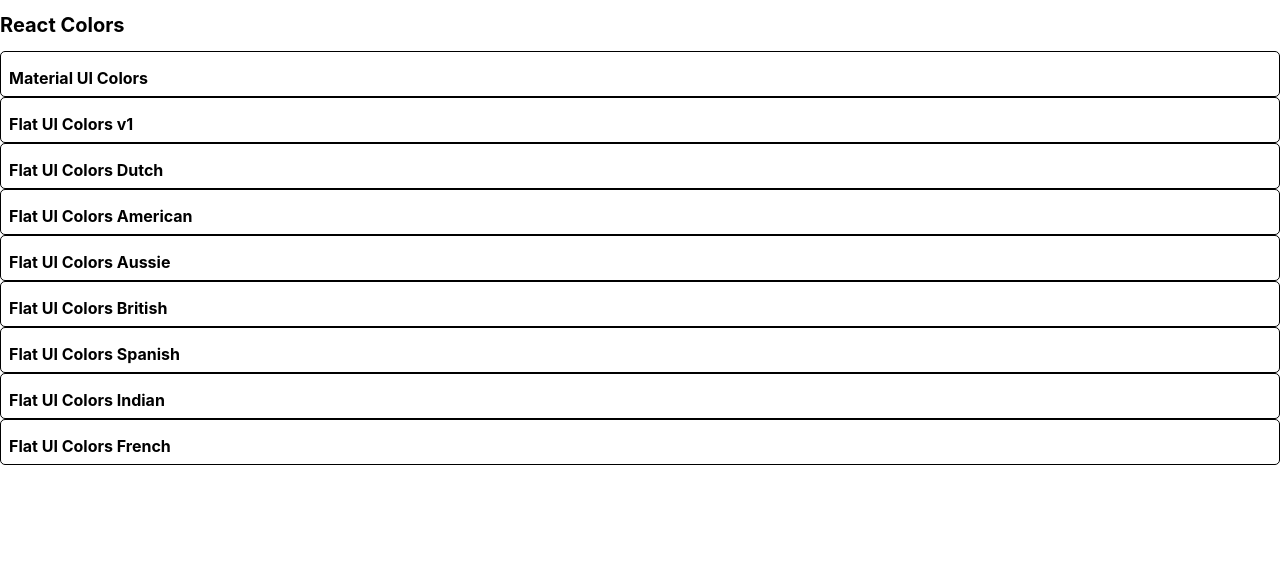
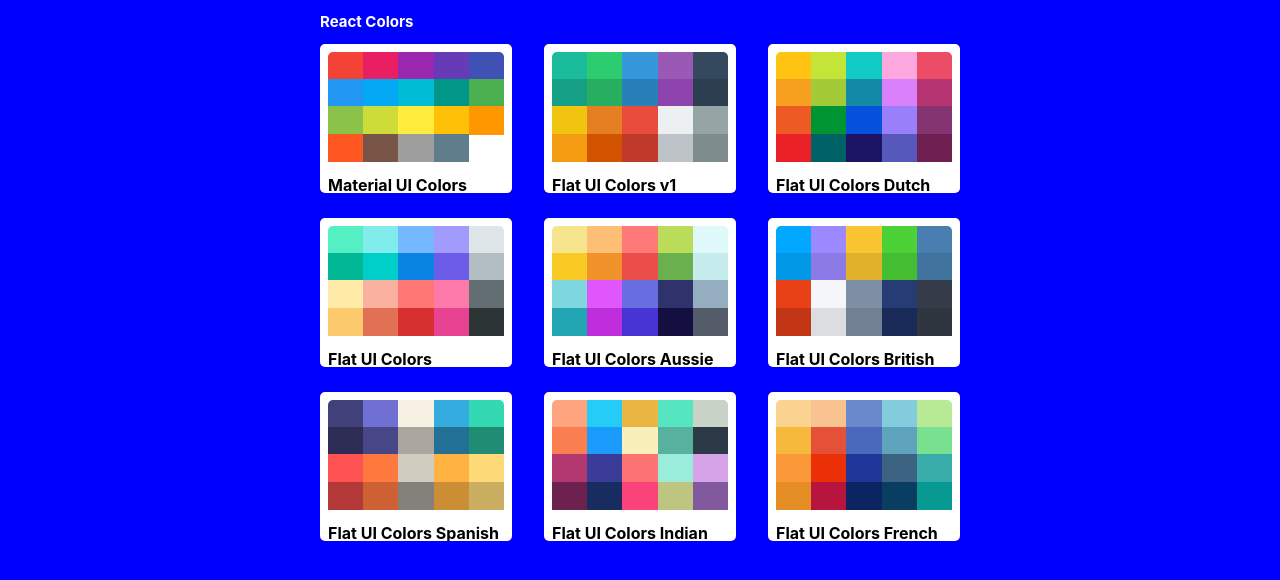
Before and after one commit to JordanFrontDev/color-app, a React (Create React App) app: page / in a window 1280 px wide. Shown: the top 580 px of the page. Built offline with nearby package versions, Linux system fonts and the light colour scheme.

Commit message:
add link to palette

```diff
--- a/src/App.js
+++ b/src/App.js
@@ -14,7 +14,7 @@
   }
   return (
     <Switch>
-      <Route exact path='/' render={() => <PaletteList palettes={seedPalettes} />}/>
+      <Route exact path='/' render={(routeProps) => <PaletteList palettes={seedPalettes} {...routeProps}/>}/>
       <Route
         exact
         path='/palette/:id'
--- a/src/MiniPalette.js
+++ b/src/MiniPalette.js
@@ -5,7 +5,6 @@
     root: {
         backgroundColor: '#fff',
         borderRadius: '5px',
-        border: '1px solid black',
         padding: '0.5rem',
         position: 'relative',
         overflow: 'hidden',
@@ -14,7 +13,10 @@
         }
     },
     colors: {
-        backgroundColor: 'grey'
+        height: '115px',
+        width: '100%',
+        borderRadius: '5px',
+        overflow: 'hidden'
     },
     title: {
         display: 'flex',
@@ -24,13 +26,28 @@
         paddingTop: '0.5rem',
         fontSize: '1rem',
         position: 'relative'
+    },
+    miniColor: {
+        height: '25%',
+        width: '20%',
+        display: 'inline-block',
+        margin: '0 auto',
+        position: 'relative',
+        marginBottom: '-3.5px'
     }
 }
 
-const MiniPalette = ({classes, paletteName}) => {
+const MiniPalette = ({classes, paletteName, colors, goToPalette, id}) => {
+    const miniColorBoxes = colors.map((color) => (
+        <div
+            className={classes.miniColor}
+            style={{backgroundColor: color.color}}
+            key={color.name}
+        ></div>
+    ))
     return (
-        <div className={classes.root}>
-           <div className={classes.colors}></div>
+        <div className={classes.root} onClick={() => goToPalette(id)}>
+           <div className={classes.colors}>{miniColorBoxes}</div>
            <h5 className={classes.title}>{paletteName}</h5>
         </div>
     );
--- a/src/PaletteList.js
+++ b/src/PaletteList.js
@@ -1,16 +1,57 @@
 import React from 'react';
-import { Link } from 'react-router-dom';
 import MiniPalette from './MiniPalette';
+import { withStyles } from '@material-ui/styles';
 
-const PaletteList = ({ palettes }) => {
+const styles = {
+    root: {
+        backgroundColor: 'blue',
+        height: '100vh',
+        display: 'flex',
+        alignItems: 'flex-start',
+        justifyContent: 'center'
+    },
+    container: {
+        width: '50%',
+        display: 'flex',
+        alignItems: 'flex-start',
+        flexDirection: 'column',
+        flexWrap: 'wrap'
+    },
+    nav: {
+        display: 'flex',
+        width: '100%',
+        justifyContent: 'space-between',
+        color: '#fff'
+    },
+    palette: {
+        boxSizing: 'border-box',
+        width: '100%',
+        display: 'grid',
+        gridTemplateColumns: 'repeat(3, 30%)',
+        gridGap: '5%'
+    }
+}
+
+const PaletteList = ({ palettes, classes, history }) => {
+    const goToPalette = (id) => {
+        history.push(`/palette/${id}`)
+    }
+
     return (
-        <div>
-            <h1>React Colors</h1>
-            {palettes.map(palette => (
-               <MiniPalette {...palette}/>
-            ))}
+        <div className={classes.root}>
+            <div className={classes.container}>
+                <nav className={classes.nav}>
+                    <h1>React Colors</h1>
+                </nav>
+                <div className={classes.palette}>
+                    {palettes.map(palette => (
+                        <MiniPalette {...palette} goToPalette={goToPalette} />
+                    ))}
+                </div>
+            </div>
+
         </div>
     );
 };
 
-export default PaletteList;
+export default withStyles(styles)(PaletteList);
```
